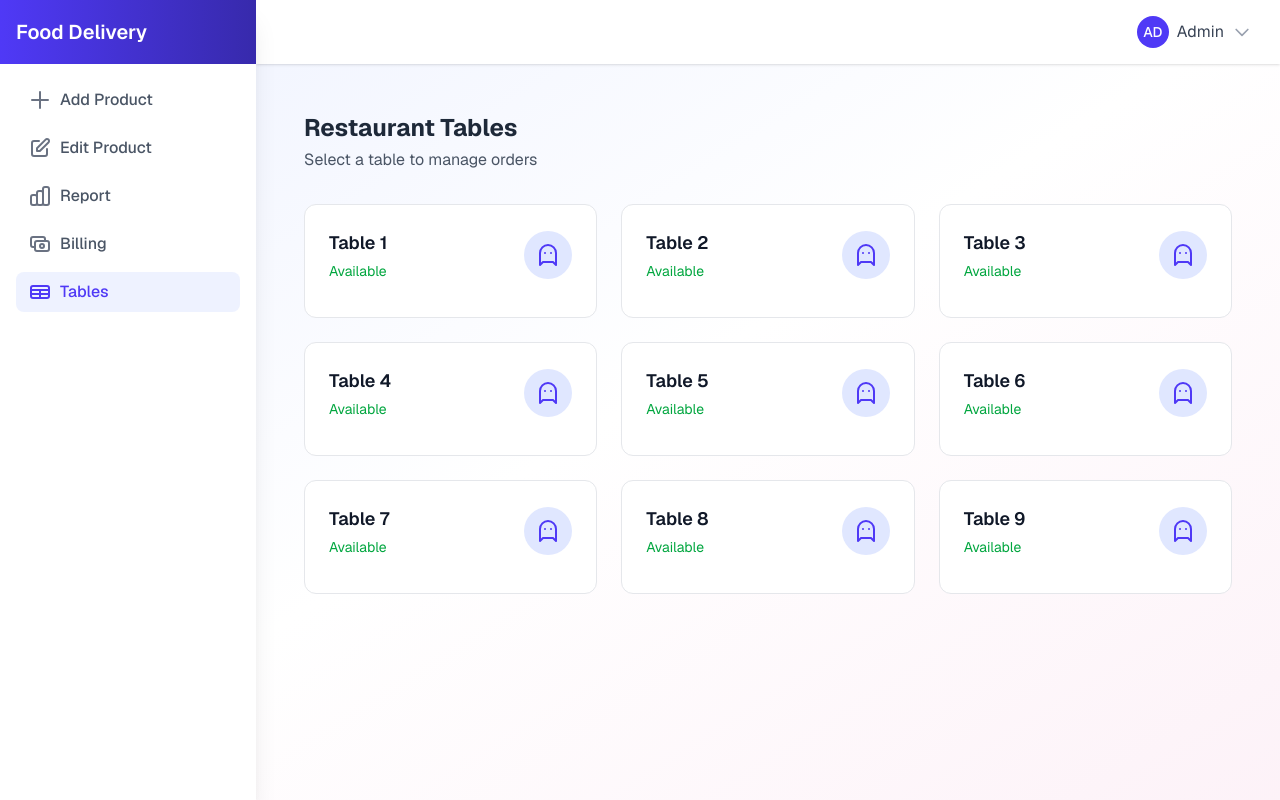
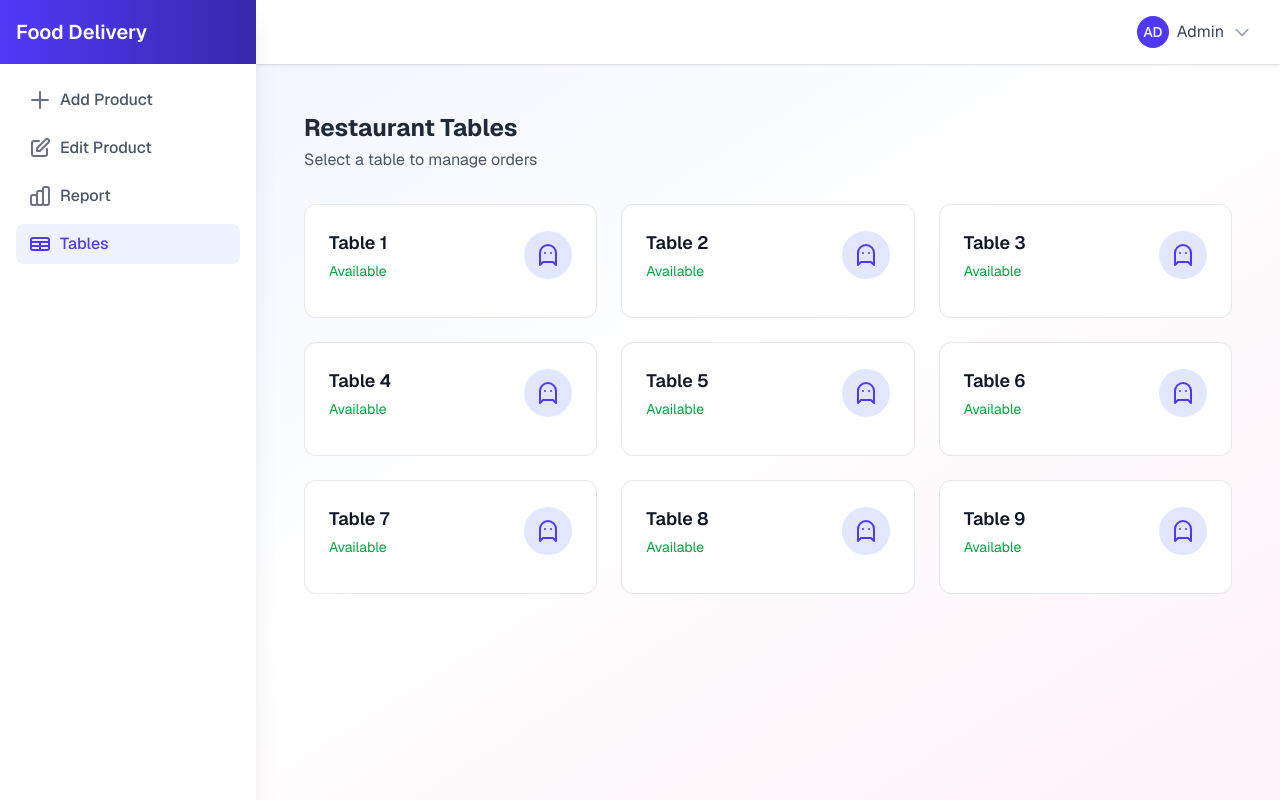
Before and after one commit to Swapdoc11/food_delivery, a Next.js app: page /dashboard in a window 1280 px wide. Built offline with nearby package versions, Linux system fonts and the light colour scheme.

Commit message:
fix: comment out unused MenuButton component in DashboardPage

```diff
--- a/src/app/dashboard/page.js
+++ b/src/app/dashboard/page.js
@@ -129,14 +129,14 @@ export default function DashboardPage() {
                             active={selectedMenu === 'Report'}
                             onClick={() => setSelectedMenu('Report')}
                         />
-                        <MenuButton
+                        {/* <MenuButton
                             icon={<svg className="h-6 w-6" fill="none" stroke="currentColor" viewBox="0 0 24 24">
                                 <path strokeLinecap="round" strokeLinejoin="round" strokeWidth={2} d="M17 9V7a2 2 0 00-2-2H5a2 2 0 00-2 2v6a2 2 0 002 2h2m2 4h10a2 2 0 002-2v-6a2 2 0 00-2-2H9a2 2 0 00-2 2v6a2 2 0 002 2zm7-5a2 2 0 11-4 0 2 2 0 014 0z" />
                             </svg>}
                             label="Billing"
                             active={selectedMenu === 'Billing'}
                             onClick={() => setSelectedMenu('Billing')}
-                        />
+                        /> */}
                         <MenuButton
                             icon={<svg className="h-6 w-6" fill="none" stroke="currentColor" viewBox="0 0 24 24">
                                 <path strokeLinecap="round" strokeLinejoin="round" strokeWidth={2} d="M3 10h18M3 14h18m-9-4v8m-7 0h14a2 2 0 002-2V8a2 2 0 00-2-2H5a2 2 0 00-2 2v8a2 2 0 002 2z" />
```
